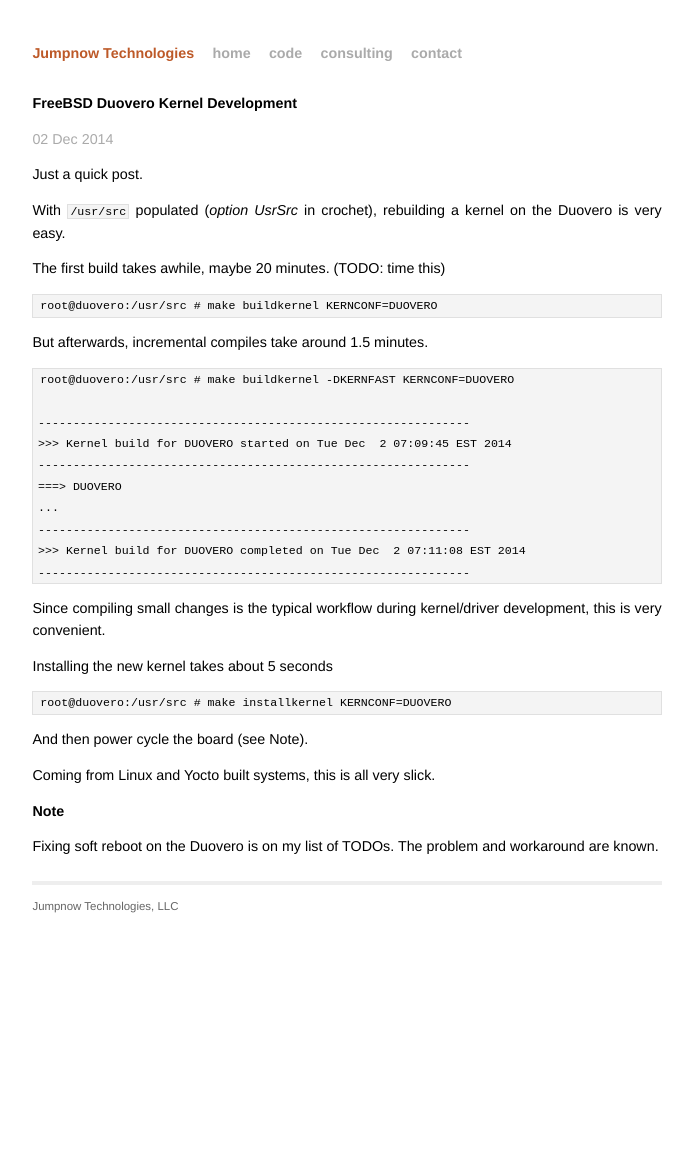
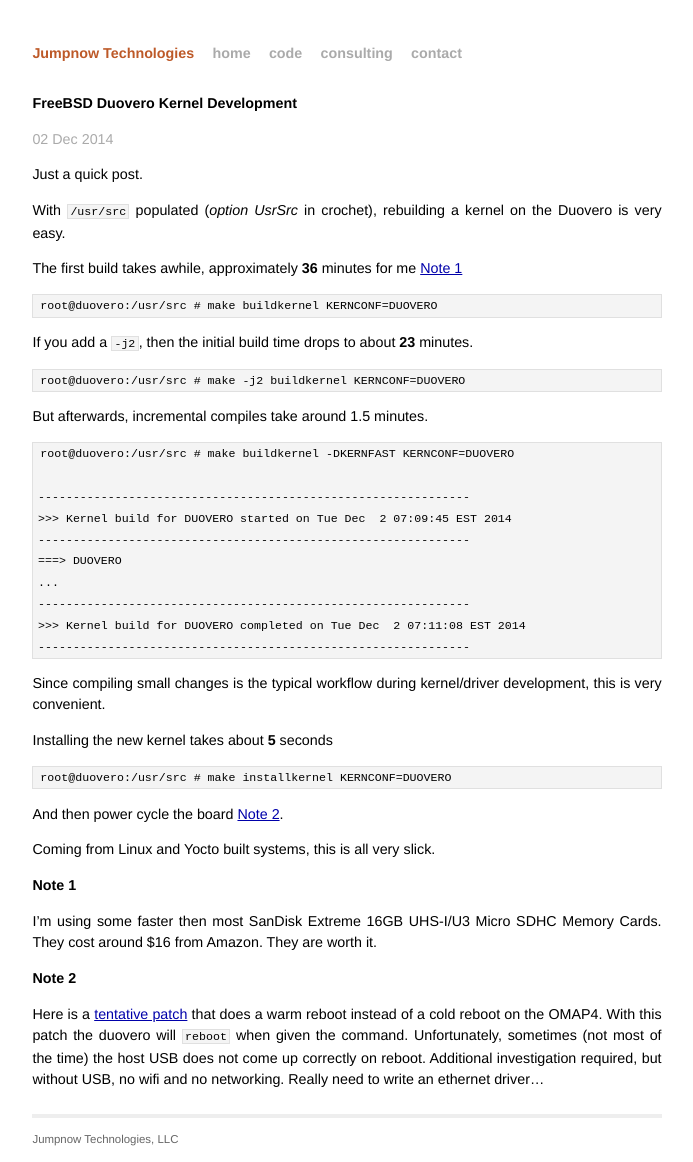
Before and after one commit to jumpnow/jumpnowtek-site, a Jekyll site: the page built from _posts/2014-12-02-FreeBSD-Duovero-Kernel-Development.md, in a window 1280 px wide. Shown: the whole page, without its empty margins (293-986 px from the left). Built offline with Jekyll 4.4.1, drawn with Linux system fonts in a browser that asks for light colours; before the commit the page ends 943 px from its top, so only the background shows below that.

Commit message:
fbsd kernel doc - Add some timing results for full build

```diff
--- a/_posts/2014-12-02-FreeBSD-Duovero-Kernel-Development.md
+++ b/_posts/2014-12-02-FreeBSD-Duovero-Kernel-Development.md
@@ -11,9 +11,13 @@ Just a quick post.
 
 With `/usr/src` populated (*option UsrSrc* in crochet), rebuilding a kernel on the Duovero is very easy.
 
-The first build takes awhile, maybe 20 minutes. (TODO: time this)
+The first build takes awhile, approximately **36** minutes for me [Note 1](*note-1)
 
     root@duovero:/usr/src # make buildkernel KERNCONF=DUOVERO
+
+If you add a `-j2`, then the initial build time drops to about **23** minutes.
+
+    root@duovero:/usr/src # make -j2 buildkernel KERNCONF=DUOVERO
 
 But afterwards, incremental compiles take around 1.5 minutes.
 
@@ -30,14 +34,21 @@ But afterwards, incremental compiles take around 1.5 minutes.
 
 Since compiling small changes is the typical workflow during kernel/driver development, this is very convenient.
 
-Installing the new kernel takes about 5 seconds
+Installing the new kernel takes about **5** seconds
 
     root@duovero:/usr/src # make installkernel KERNCONF=DUOVERO
 
-And then power cycle the board (see Note).
+And then power cycle the board [Note 2](*note-2).
 
 Coming from Linux and Yocto built systems, this is all very slick.
 
-### Note
+### Note 1
 
-Fixing soft reboot on the Duovero is on my list of TODOs. The problem and workaround are known.
+I'm using some faster then most SanDisk Extreme 16GB UHS-I/U3 Micro SDHC Memory Cards. They cost around $16 from Amazon. They are worth it.
+
+
+### Note 2
+
+Here is a [tentative patch][reset-patch] that does a warm reboot instead of a cold reboot on the OMAP4. With this patch the duovero will `reboot` when given the command. Unfortunately, sometimes (not most of the time) the host USB does not come up correctly on reboot. Additional investigation required, but without USB, no wifi and no networking. Really need to write an ethernet driver...
+
+[reset-patch]: https://github.com/scottellis/duovero-freebsd/blob/master/patches/omap4-warm-reset.patch
```
